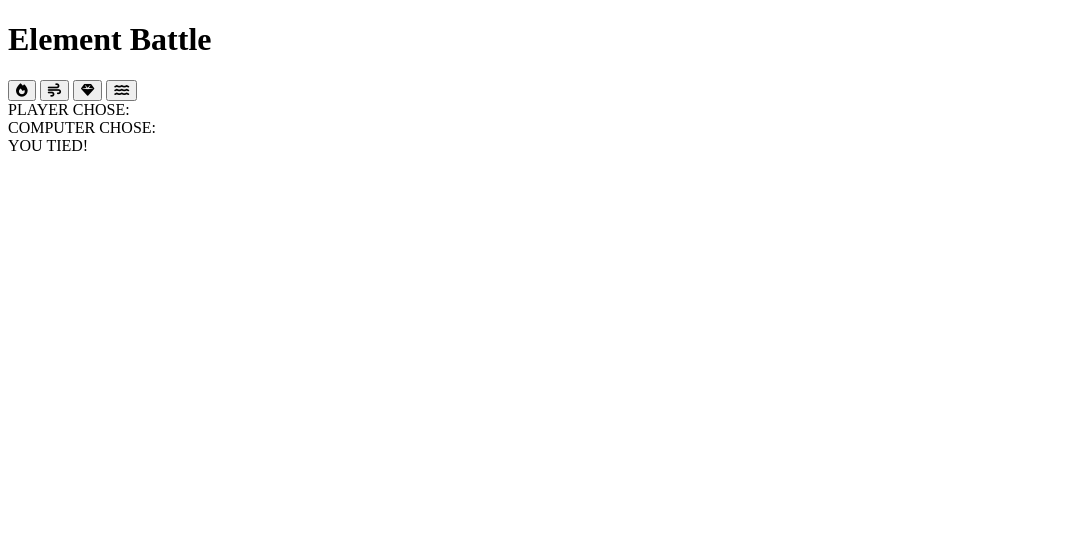
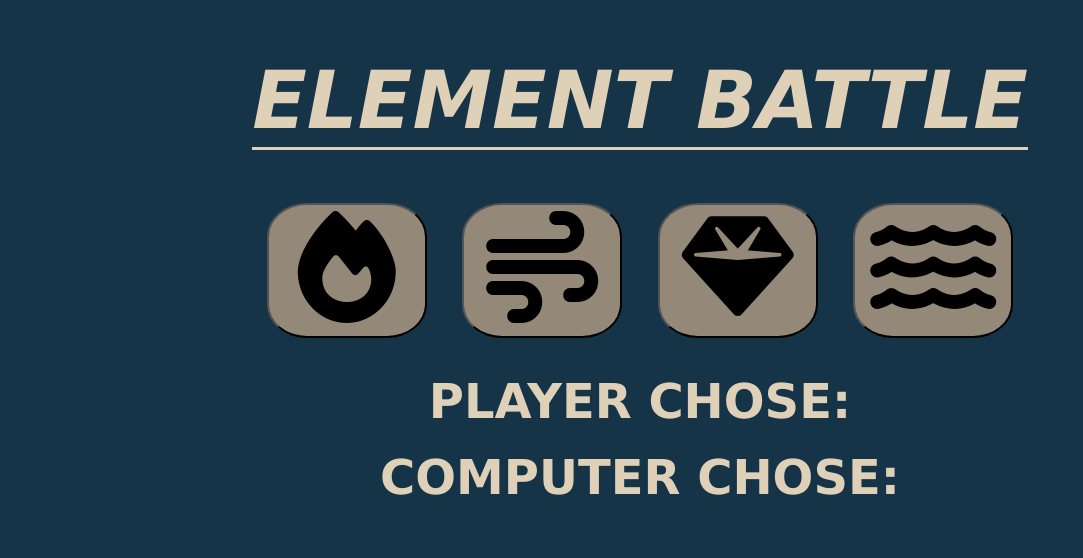
Before and after one commit to Suth272/Element-Battle, a plain HTML site: page index.html in a window 1280 px wide. Shown: the whole page, without its empty margins (0-1083 px from the left). Drawn offline with Linux system fonts and the light colour scheme.

Commit message:
FEAT: Added basic styling to the webpage

```diff
--- a/assets/css/style.css
+++ b/assets/css/style.css
@@ -0,0 +1,58 @@
+body {
+    font-family: Verdana, Geneva, Tahoma, sans-serif;
+    font-weight: bold;
+    margin: 0;
+    display: flex;
+    flex-direction:column;
+    align-items: center;
+    background-color: rgb(21, 52, 72);
+}
+
+h1 {
+    font-size: 5rem;
+    color: rgb(223, 208, 184);
+    font-style: italic;
+    text-transform: uppercase;
+    border-bottom: 3px solid rgb(223, 208, 184);
+}
+
+.choices {
+    margin-bottom: 25px;
+}
+
+.choices button {
+    font-size: 7rem;
+    min-width: 160px;
+    margin: 0 15px;
+    border-radius: 25%;
+    background-color: rgb(148, 137, 121);
+    transition: background-colour 1s ease;
+}
+
+#fire:hover {
+    background-color: rgb(169, 66, 63);
+}
+
+#air:hover {
+    background-color: rgb(253, 253, 253);
+}
+
+#earth:hover {
+    background-color: rgb(119, 78, 49);
+}
+
+#water:hover {
+    background-color: rgb(167, 199, 231);
+}
+
+#playerChose, #computerChose {
+    font-size: 3rem;
+    margin: 10px 0px;
+    color: rgb(223, 208, 184);
+}
+
+#resultDisplay {
+    font-size: 5rem;
+    margin: 40px 0px;
+    color: rgb(223, 208, 184);
+}
--- a/index.html
+++ b/index.html
@@ -9,11 +9,11 @@
 <body>
     <h1>Element Battle</h1>
 
-    <div id="choices">
-        <button onclick="play('fire')"><i class="fa-solid fa-fire"></i></button>
-        <button onclick="play('air')"><i class="fa-solid fa-wind"></i></button>
-        <button onclick="play('earth')"><i class="fa-solid fa-gem"></i></button>
-        <button onclick="play('water')"><i class="fa-solid fa-water"></i></button>
+    <div class="choices">
+        <button onclick="play('fire')" id="fire"><i class="fa-solid fa-fire"></i></button>
+        <button onclick="play('air')" id="air"><i class="fa-solid fa-wind"></i></button>
+        <button onclick="play('earth')" id="earth"><i class="fa-solid fa-gem"></i></button>
+        <button onclick="play('water')" id="water"><i class="fa-solid fa-water"></i></button>
 
     </div>
 
@@ -26,7 +26,7 @@
     </div>
 
     <div id="resultDisplay">
-        YOU TIED!
+
     </div>
 
     <script src="https://kit.fontawesome.com/29850fee30.js" crossorigin="anonymous"></script>
```
